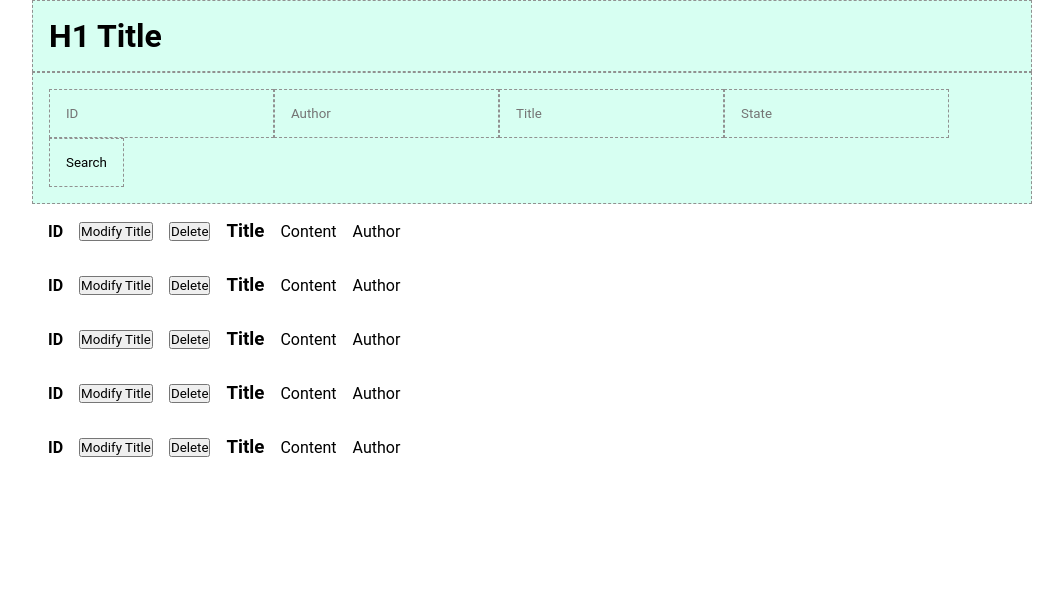
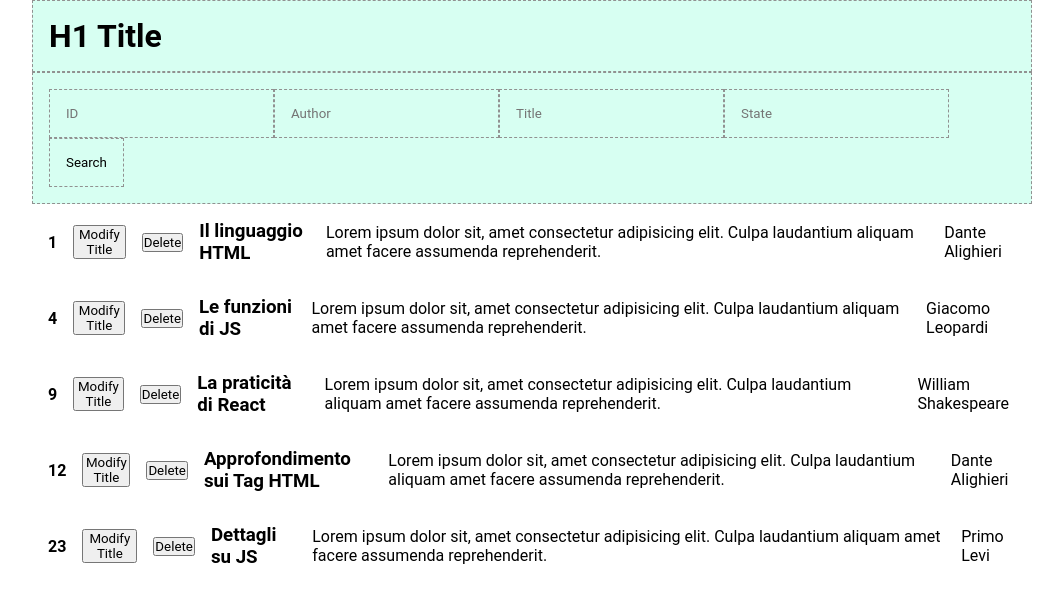
Before and after one commit to CamilloRosanio/react-form, a React (Vite) app: page / in a window 1280 px wide. Shown: the top 602 px of the page, without its empty margins (108-1171 px from the left). Built offline with nearby package versions, Linux system fonts and the light colour scheme.

Commit message:
struttura con DATA Array

```diff
--- a/src/components/Main.jsx
+++ b/src/components/Main.jsx
@@ -20,15 +20,15 @@ function Header() {
                     </form>
 
                     <ul className="feed">
-                        {Articles.map(article => (
+                        {Feed.map(article => (
                             <li key={article.id} className=''>
                                 <div className='feedItem'>
-                                    <h4>ID</h4>
+                                    <h4>{article.id}</h4>
                                     <button>Modify Title</button>
                                     <button>Delete</button>
-                                    <h3>Title</h3>
-                                    <p>Content</p>
-                                    <p>Author</p>
+                                    <h3>{article.title}</h3>
+                                    <p>{article.content}</p>
+                                    <p>{article.author}</p>
                                 </div>
                             </li>
                         ))}
```
Also changed, not shown: src/index.css (+8 -0 lines).
